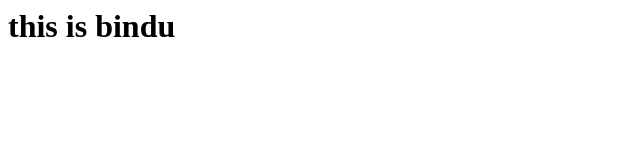
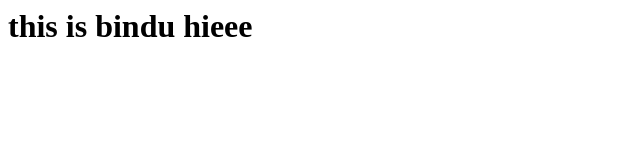
Before and after one commit to THEEGALABINDU0620/devops, a website: page index.html in a window 1280 px wide. Shown: the whole page, without its empty margins (0-640 px from the left). Drawn offline with Linux system fonts and the light colour scheme.

Commit message:
Update index.html

```diff
--- a/index.html
+++ b/index.html
@@ -1 +1 @@
-<h1>this is bindu</h1>
+<h1>this is bindu hieee</h1>
```
